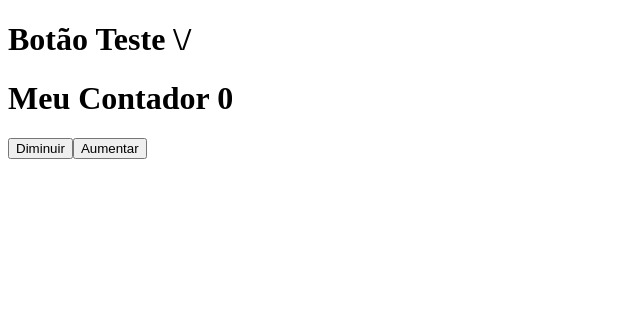
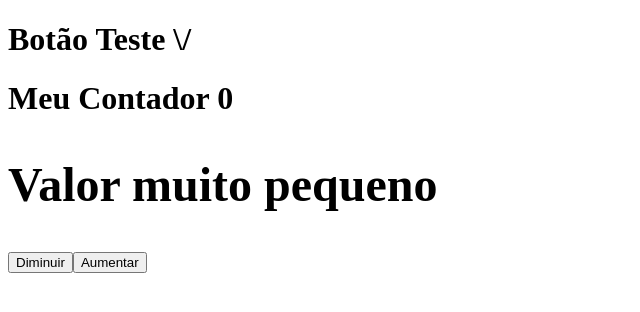
Before and after one commit to johnnysat/ada-project, a React (Vite) app: page / in a window 1280 px wide. Shown: the top 312 px of the page, without its empty margins (0-640 px from the left). Built offline with nearby package versions, Linux system fonts and the light colour scheme.

Commit message:
Adicionado renderização condicional

```diff
--- a/src/components/contador/Contador.jsx
+++ b/src/components/contador/Contador.jsx
@@ -16,7 +16,9 @@ export default function Contador() {
 
   return (
     <>
-      <h1>Meu Contador {contador}</h1>
+      <h1>Meu Contador {contador}
+        {contador > 9 ? <h2>Valor Muito Grande</h2> : <h2>Valor muito pequeno</h2>}
+        </h1>
       <button onClick={diminuir}>Diminuir</button>
       <button onClick={aumentar}>Aumentar</button>
     </>
```
